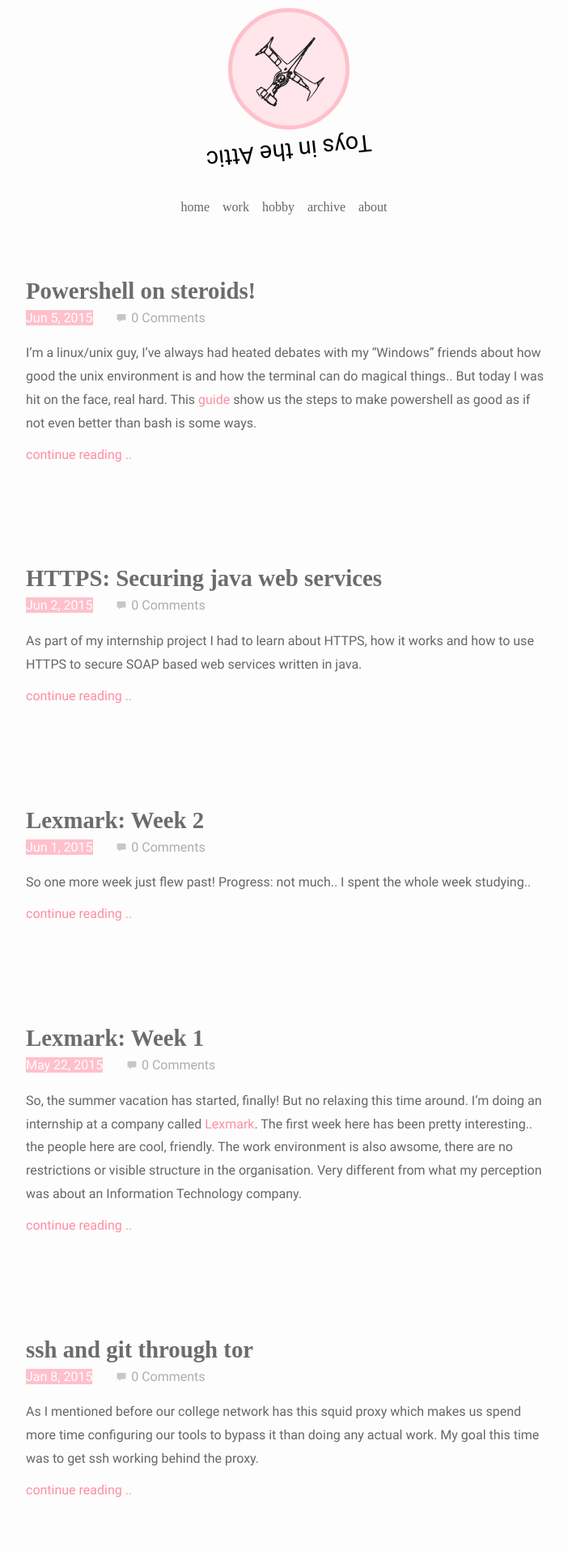
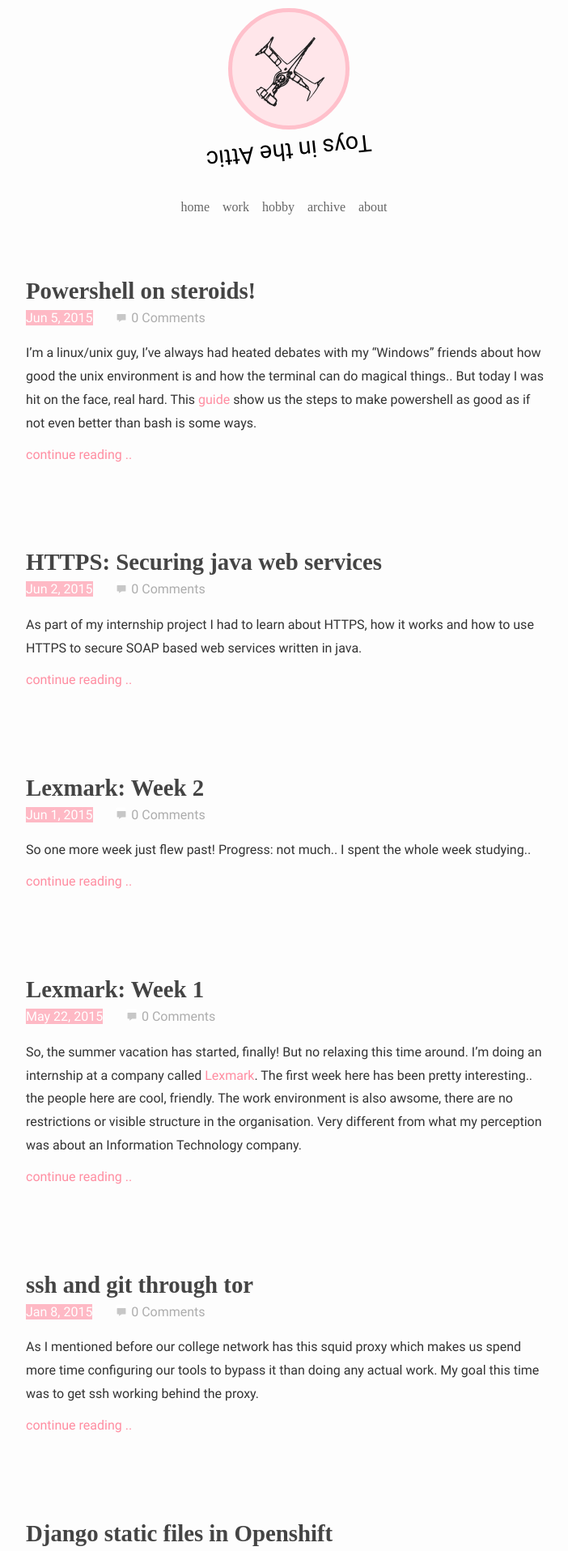
Before and after one commit to swrdfish/swrdfish.github.io, a Jekyll site: the page built from index.html, in a window 1280 px wide. Shown: the top 1916 px of the page at 81% size, without its empty margins (283-985 px from the left). Built offline with Jekyll 4.4.1, drawn with Linux system fonts in a browser that asks for light colours; some web fonts are replaced; the list of posts is cut into pages by our own code; comment, search, counter and statistics services are not loaded.

Commit message:
minor tweak

```diff
--- a/_sass/_layout.scss
+++ b/_sass/_layout.scss
@@ -196,10 +196,10 @@
 .page-content {
     width: 100%;
     font-family: Roboto, sans-serif;
-    color: #666;
+    color: #333;
     h2 {
         a {
-            color: #6c6c6c;
+            color: #444;
             font-family: Montserrat;
             font-weight: bold;
             font-size: 1.2em;
@@ -214,7 +214,7 @@
 
 .post-meta {
     color: #FFF;
-    background: pink;
+    background: #feb9c5;
 }
 
 h1, h2 {
@@ -233,7 +233,7 @@ svg {
 }
 
 .post-separator {
-    height: 120px;
+    height: 100px;
 }
 
 .meta-container {
```
